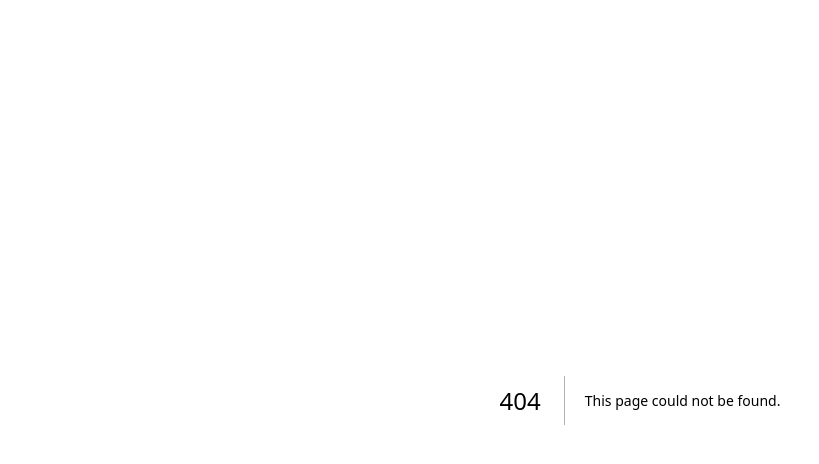
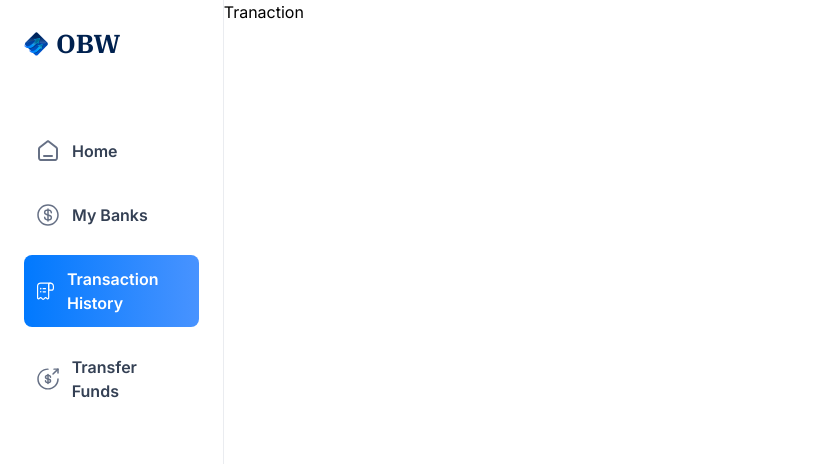
Before and after one commit to SimiyuWafulah/ob-wallet, a Next.js app: page /transaction-history in a window 1280 px wide. Before the commit this address had no page. Shown: the top 464 px of the page, without its empty margins (0-819 px from the left). Built offline with nearby package versions, Linux system fonts and the light colour scheme.

Commit message:
implement route pages for sidebar nav items

```diff
--- /dev/null
+++ b/app/(root)/my-banks/page.tsx
@@ -0,0 +1,11 @@
+import React from 'react'
+
+const MyBanks = () => {
+  return (
+    <div>
+      My Banks
+    </div>
+  )
+}
+
+export default MyBanks
--- /dev/null
+++ b/app/(root)/payment-transfer/page.tsx
@@ -0,0 +1,11 @@
+import React from 'react'
+
+const Transfer = () => {
+  return (
+    <div>
+      Transfer
+    </div>
+  )
+}
+
+export default Transfer
--- /dev/null
+++ b/app/(root)/transaction-history/page.tsx
@@ -0,0 +1,11 @@
+import React from 'react'
+
+const TransactionHistory = () => {
+  return (
+    <div>
+      Tranaction
+    </div>
+  )
+}
+
+export default TransactionHistory
```
